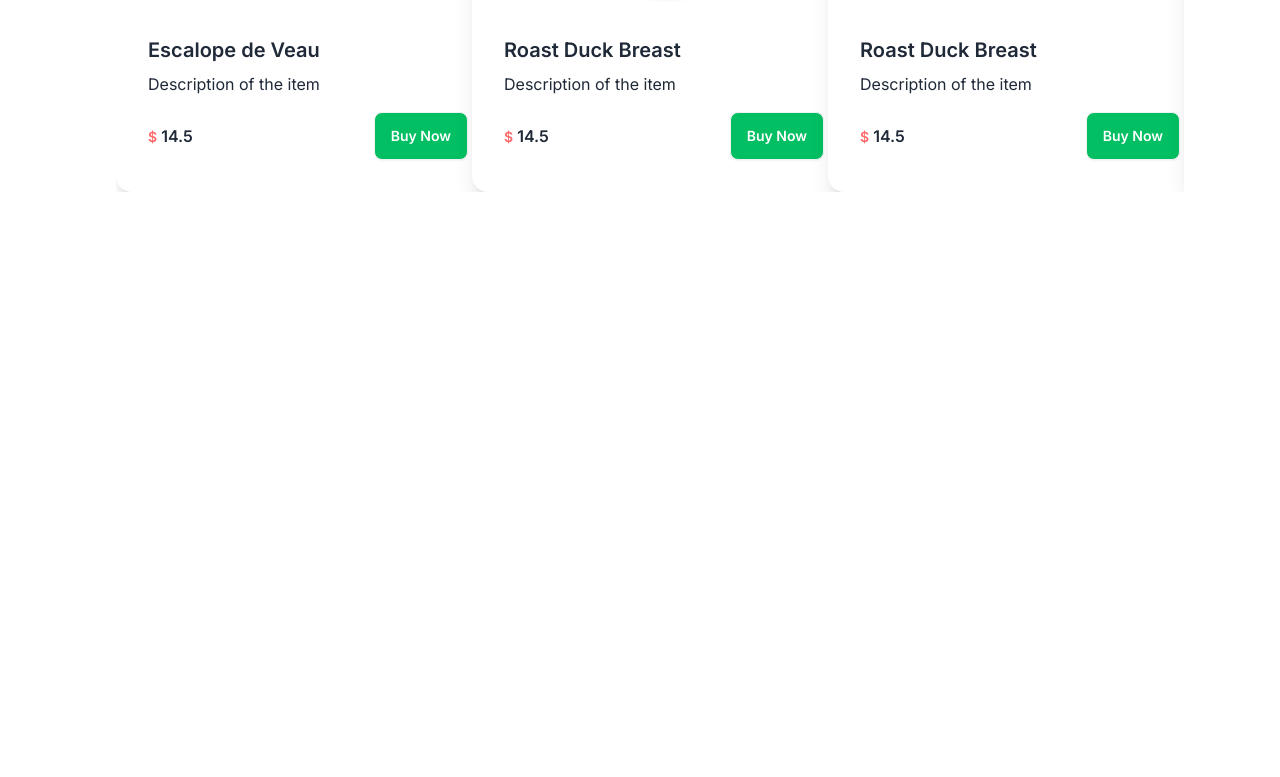
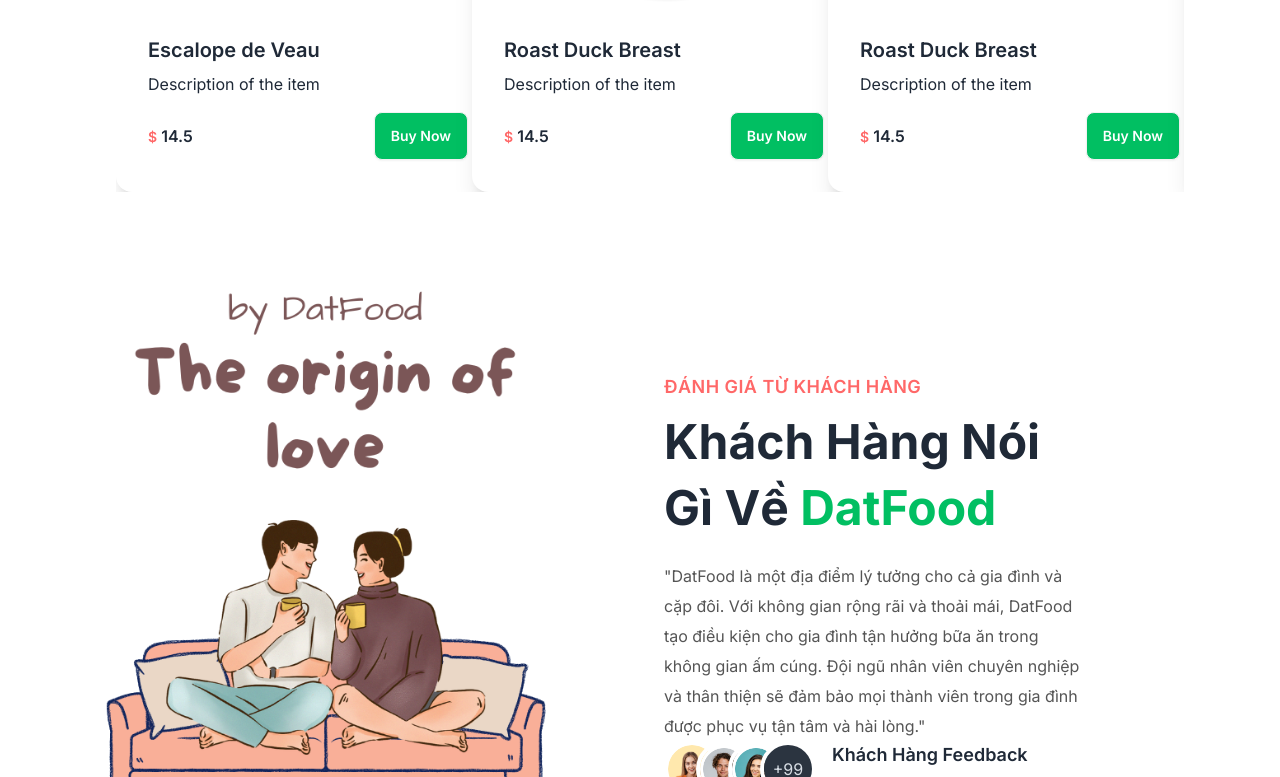
Before and after one commit to datkingvn/MERN-Restaurant-Ordering, a React (Vite) app: page / in a window 1280 px wide. Shown: the part 2023-2800 px from the top of the page. Before the commit the page ends 2295 px from the top, so only its background shows below. Built offline with nearby package versions, Linux system fonts and the light colour scheme.

Commit message:
:white_check_mark: Done HomePage

```diff
--- a/src/components/Banner.jsx
+++ b/src/components/Banner.jsx
@@ -1,4 +1,5 @@
 import React from 'react';
+import {RiShoppingBasketFill} from "react-icons/ri";
 
 const Banner = () => {
     return (
@@ -49,7 +50,7 @@ const Banner = () => {
                         - Ghé Ngay <span className='text-green'>DatFood</span></h2>
                     <p className='text-xl text-[#4A4A4A]'>Hãy khám phá niềm vui ẩm thực, tạo nên những kỷ niệm đáng nhớ
                         của đôi ta.</p>
-                    <button className='btn bg-green px-8 py-3 font-semibold text-white rounded-full'>Order Ngay</button>
+                    <button className='btn bg-green px-8 py-3 font-semibold text-white rounded-full'>Order Ngay <RiShoppingBasketFill style={{ fontSize: '20px' }}/></button>
                 </div>
 
             </div>
--- /dev/null
+++ b/src/components/Footer.jsx
@@ -0,0 +1,36 @@
+import React from 'react';
+
+const Footer = () => {
+    return (
+        <div className='section-container'>
+            <footer className="footer xl:px-10 py-10 px-4 text-base-content">
+                <aside>
+                    <img src='/logo.png' alt='logo'/>
+                    <p className='my-3 md:w-40'>Gia vị cho gia đình, Ngọt ngào cho đôi ta...</p>
+                </aside>
+                <nav>
+                    <h6 className="footer-title">Liên kết</h6>
+                    <a className="link link-hover">Về chúng tôi</a>
+                    <a className="link link-hover">Sự kiện</a>
+                    <a className="link link-hover">Blog</a>
+                    <a className="link link-hover">Hỏi - Đáp</a>
+                </nav>
+                <nav>
+                    <h6 className="footer-title">Main Menu</h6>
+                    <a className="link link-hover">Trang chủ</a>
+                    <a className="link link-hover">Offers</a>
+                    <a className="link link-hover">Menus</a>
+                    <a className="link link-hover">Dịch vụ</a>
+                </nav>
+                <nav>
+                    <h6 className="footer-title">Chính sách</h6>
+                    <a className="link link-hover">Điều khoản và dịch vụ</a>
+                    <a className="link link-hover">Chính sách</a>
+                    <a className="link link-hover">Cookie policy</a>
+                </nav>
+            </footer>
+        </div>
+    );
+};
+
+export default Footer;
--- a/src/layout/Main.jsx
+++ b/src/layout/Main.jsx
@@ -1,6 +1,7 @@
 import React from 'react';
 import {Outlet} from "react-router-dom";
 import Navbar from "../components/Navbar.jsx";
+import Footer from "../components/Footer.jsx";
 
 
 const Main = () => {
@@ -8,6 +9,7 @@ const Main = () => {
         <div>
             <Navbar/>
             <Outlet/>
+            <Footer/>
         </div>
     );
 };
--- a/src/pages/home/Home.jsx
+++ b/src/pages/home/Home.jsx
@@ -2,6 +2,8 @@ import React from 'react';
 import Banner from "../../components/Banner.jsx";
 import Categories from "./Categories.jsx";
 import SpecialDishes from "./SpecialDishes.jsx";
+import Testimonials from "./Testimonials.jsx";
+import OurServices from "./OurServices.jsx";
 
 const Home = () => {
     return (
@@ -9,6 +11,8 @@ const Home = () => {
             <Banner/>
             <Categories/>
             <SpecialDishes/>
+            <Testimonials/>
+            <OurServices/>
         </div>
     );
 };
--- /dev/null
+++ b/src/pages/home/OurServices.jsx
@@ -0,0 +1,76 @@
+import React from 'react';
+import {FaArrowRightLong} from "react-icons/fa6";
+
+const serviceLists = [
+    {
+        id: 1,
+        title: "Món Ăn",
+        description: "Làm hài lòng thực khách với hương vị và cách trình bày của chúng tôi",
+        image: "/images/home/services/icon1.png"
+    },
+    {
+        id: 2,
+        title: "Giao Hàng Siêu Tốc",
+        description: "Chúng tôi giao hàng nhanh chóng đến tận nhà bạn",
+        image: "/images/home/services/icon2.png"
+    },
+    {
+        id: 3,
+        title: "Đặt Hàng Trực Tuyến",
+        description: "Khám phá menu & đặt hàng một cách dễ dàng bằng cách sử dụng Đặt hàng trực tuyến của chúng tôi",
+        image: "/images/home/services/icon3.png"
+    },
+    {
+        id: 4,
+        title: "Gift Cards",
+        description: "Tặng quà ăn uống đặc biệt với Thẻ quà tặng DatFood",
+        image: "/images/home/services/icon4.png"
+    },
+]
+
+const OurServices = () => {
+    return (
+        <div className='section-container my-16'>
+            <div className='flex flex-col md:flex-row items-center justify-between gap-12'>
+
+                {/*Text*/}
+                <div className='md:w-1/2'>
+                    <div className='text-left md:w-4/5'>
+                        <p className='subtitle'>Câu chuyện & Dịch vụ của chúng tôi</p>
+                        <h3 className='title'>Dịch Vụ Ẩm Thực Của Chúng Tôi</h3>
+                        <blockquote className='mt-5 text-secondary leading-[30px]'>
+                            "DatFood mang trong mình sứ mệnh gắn kết yêu thương gia đình và cặp đôi thông qua ẩm thực.
+                            Chúng tôi tin rằng những bữa ăn chất lượng và không gian đặc biệt có thể tạo ra những kỷ
+                            niệm đáng nhớ và kết nối tình cảm giữa các thành viên trong gia đình và những người yêu
+                            thương."
+                        </blockquote>
+
+                        <button className='btn bg-green text-white px-8 py-3 rounded-full mt-5'>Xem thêm <FaArrowRightLong /></button>
+                    </div>
+                </div>
+
+                {/*List Services*/}
+                <div className='md:w-1/2'>
+                    <div className='grid sm:grid-cols-2 grid-cols-1 gap-8 items-center'>
+                        {
+                            serviceLists.map((service) => {
+                                return (
+                                    <div key={service.id} className='flex justify-center'>
+                                        <div className='shadow-sm rounded-sm py-5 px-4 text-center space-y-2 text-green cursor-pointer hover:border-indigo-600 transition-all duration-200 hover:border flex-grow'>
+                                            <img src={service.image} alt={service.title} className='mx-auto' />
+                                            <h5 className='pt-3 font-semibold'>{service.title}</h5>
+                                            <p className='text-[#90BD95]'>{service.description}</p>
+                                        </div>
+                                    </div>
+                                );
+                            })
+                        }
+                    </div>
+                </div>
+
+            </div>
+        </div>
+    );
+};
+
+export default OurServices;
--- /dev/null
+++ b/src/pages/home/Testimonials.jsx
@@ -0,0 +1,63 @@
+import React from 'react';
+import {FaStar} from "react-icons/fa";
+
+const Testimonials = () => {
+    return (
+        <div className='section-container'>
+            <div className='flex flex-col md:flex-row items-center justify-between gap-12'>
+                <div className='md:w-1/2'>
+                    <img src='/images/home/testimonials/testimonials.png' alt=''/>
+                </div>
+                <div className='md:w-1/2'>
+                    <div className='text-left md:w-4/5'>
+                        <p className='subtitle'>Đánh giá từ khách hàng</p>
+                        <h3 className='title'>Khách Hàng Nói Gì Về <span className='text-green'>DatFood</span></h3>
+                        <blockquote className='mt-5 text-secondary leading-[30px]'>
+                            "DatFood là một địa điểm lý tưởng cho cả gia đình và cặp đôi. Với không gian rộng rãi và
+                            thoải mái, DatFood tạo điều kiện cho gia đình tận hưởng bữa ăn trong không gian ấm cúng. Đội
+                            ngũ nhân viên chuyên nghiệp và thân thiện sẽ đảm bảo mọi thành viên trong gia đình được phục
+                            vụ tận tâm và hài lòng."
+                        </blockquote>
+
+                        {/*Avatar */}
+                        <div className='flex items-center gap-4 flex-wrap'>
+                            <div className="avatar-group -space-x-6 rtl:space-x-reverse">
+                                <div className="avatar">
+                                    <div className="w-12">
+                                        <img src="/images/home/testimonials/testimonial1.png" />
+                                    </div>
+                                </div>
+                                <div className="avatar">
+                                    <div className="w-12">
+                                        <img src="/images/home/testimonials/testimonial2.png" />
+                                    </div>
+                                </div>
+                                <div className="avatar">
+                                    <div className="w-12">
+                                        <img src="/images/home/testimonials/testimonial3.png" />
+                                    </div>
+                                </div>
+                                <div className="avatar placeholder">
+                                    <div className="w-12 bg-neutral text-neutral-content">
+                                        <span>+99</span>
+                                    </div>
+                                </div>
+                            </div>
+
+                            <div className='space-y-1'>
+                                <h5 className='text-lg font-semibold gap-2'>Khách Hàng Feedback</h5>
+                                <div className='flex items-center gap-2'>
+                                    <FaStar className='text-yellow-400' />
+                                    <span className='font-medium'>4.9</span>
+                                    <span className='text-[#807E7E]'>(18.6k Đánh Giá)</span>
+                                </div>
+                            </div>
+                        </div>
+                    </div>
+                </div>
+            </div>
+        </div>
+    );
+};
+
+export default Testimonials;
```
Also changed, not shown: public/images/home/testimonials/testimonials.png, public/logo.png.
